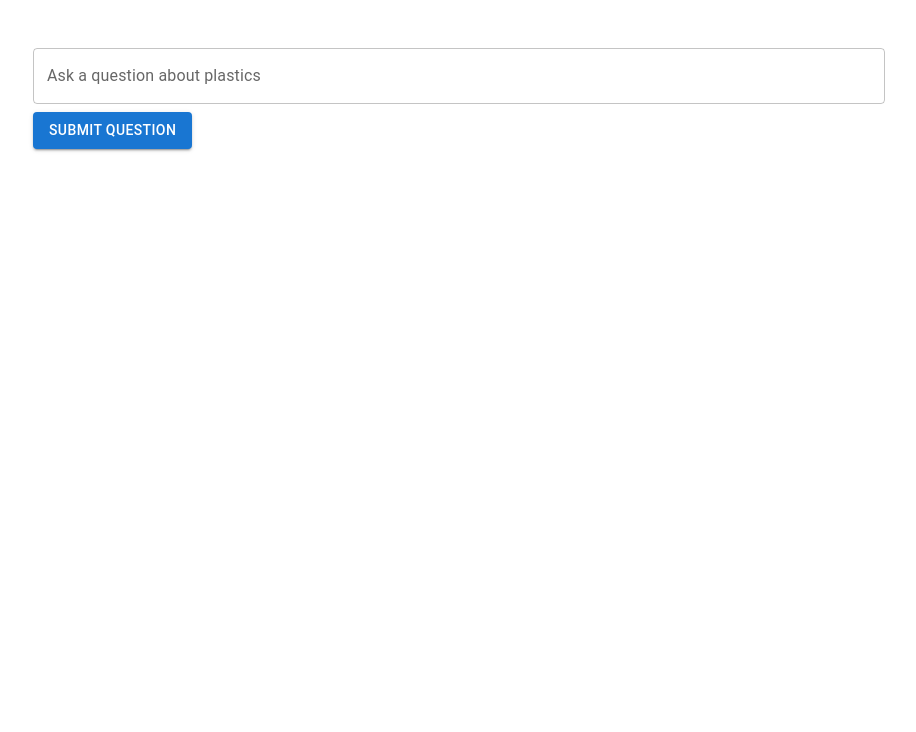
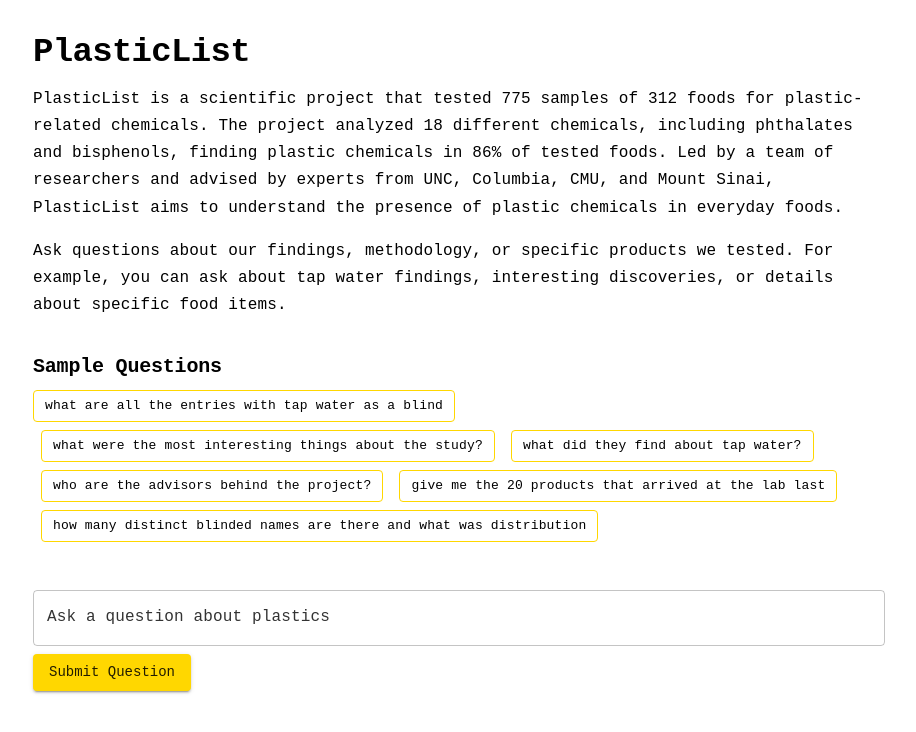
Before and after one commit to echen333/plasticlist, a Next.js app in the folder frontend/: page / in a window 1280 px wide. Shown: the top 732 px of the page, without its empty margins (181-1097 px from the left). Built offline with nearby package versions, Linux system fonts and the light colour scheme.

Commit message:
Improve landing page with description, MUI theme, sample queries
Co-Authored-By: Edward Chen <echen333us@gmail.com>

```diff
--- a/frontend/app/page.tsx
+++ b/frontend/app/page.tsx
@@ -3,12 +3,51 @@
 
 import { useState } from 'react';
 import { useRouter } from 'next/navigation';
-import { TextField, Button, Container } from '@mui/material';
+import { TextField, Button, Container, Typography, Box, Chip, Stack } from '@mui/material';
+
+const sampleQueries = [
+  "what are all the entries with tap water as a blind",
+  "what were the most interesting things about the study?",
+  "what did they find about tap water?",
+  "who are the advisors behind the project?",
+  "give me the 20 products that arrived at the lab last",
+  "how many distinct blinded names are there and what was distribution"
+];
 
 export default function HomePage() {
   const [question, setQuestion] = useState('');
   const [isLoading, setIsLoading] = useState(false);
   const router = useRouter();
+
+  const handleSampleQuery = (sample: string) => {
+    setQuestion(sample);
+    handleSubmitDirect(sample);
+  };
+
+  const handleSubmitDirect = async (sample: string) => {
+    setIsLoading(true);
+    try {
+      const res = await fetch('/api/query/initial', {
+        method: 'POST',
+        headers: { 'Content-Type': 'application/json' },
+        body: JSON.stringify({ question: sample })
+      });
+
+      const data = await res.json();
+
+      if (data.error) {
+        throw new Error(data.error);
+      }
+
+      if (data.id) {
+        router.push(`/query/${data.id}`);
+      }
+    } catch (err) {
+      console.error('Error:', err);
+    } finally {
+      setIsLoading(false);
+    }
+  };
 
   const handleSubmit = async (e: React.FormEvent) => {
     e.preventDefault();
@@ -41,6 +80,34 @@ export default function HomePage() {
 
   return (
     <Container maxWidth="md" sx={{ mt: 4 }}>
+      <Box sx={{ mb: 4 }}>
+        <Typography variant="h4" gutterBottom>
+          PlasticList
+        </Typography>
+        <Typography variant="body1" paragraph>
+          PlasticList is a scientific project that tested 775 samples of 312 foods for plastic-related chemicals. The project analyzed 18 different chemicals, including phthalates and bisphenols, finding plastic chemicals in 86% of tested foods. Led by a team of researchers and advised by experts from UNC, Columbia, CMU, and Mount Sinai, PlasticList aims to understand the presence of plastic chemicals in everyday foods.
+        </Typography>
+        <Typography variant="body1" paragraph>
+          Ask questions about our findings, methodology, or specific products we tested. For example, you can ask about tap water findings, interesting discoveries, or details about specific food items.
+        </Typography>
+      </Box>
+      <Box sx={{ mb: 4 }}>
+        <Typography variant="h6" gutterBottom>
+          Sample Questions
+        </Typography>
+        <Stack direction="row" spacing={1} sx={{ flexWrap: 'wrap', gap: 1 }}>
+          {sampleQueries.map((query) => (
+            <Chip
+              key={query}
+              label={query}
+              onClick={() => handleSampleQuery(query)}
+              variant="outlined"
+              sx={{ mb: 1 }}
+              disabled={isLoading}
+            />
+          ))}
+        </Stack>
+      </Box>
       <form onSubmit={handleSubmit}>
         <TextField
           fullWidth
--- a/frontend/app/theme.ts
+++ b/frontend/app/theme.ts
@@ -2,7 +2,62 @@
 import { createTheme } from '@mui/material/styles';
 
 const theme = createTheme({
-  // You can customize your theme here
+  palette: {
+    primary: {
+      main: '#FFD700', // A warm yellow for interactive elements
+      light: '#FFE44D',
+      dark: '#CCB100',
+    },
+    secondary: {
+      main: '#000000',
+    },
+    background: {
+      default: '#FFFFFF',
+      paper: '#FFFFFF',
+    },
+    text: {
+      primary: '#000000',
+      secondary: '#333333',
+    },
+  },
+  typography: {
+    fontFamily: '"Roboto Mono", "Courier New", monospace',
+    h4: {
+      fontWeight: 600,
+      letterSpacing: '-0.02em',
+    },
+    h6: {
+      fontWeight: 600,
+      letterSpacing: '-0.01em',
+    },
+    body1: {
+      lineHeight: 1.7,
+      letterSpacing: '0.01em',
+    },
+  },
+  components: {
+    MuiButton: {
+      styleOverrides: {
+        root: {
+          textTransform: 'none',
+          borderRadius: 4,
+        },
+      },
+    },
+    MuiChip: {
+      styleOverrides: {
+        root: {
+          borderRadius: 4,
+          '&:hover': {
+            backgroundColor: '#FFD70020',
+          },
+        },
+        outlined: {
+          borderColor: '#FFD700',
+        },
+      },
+    },
+  },
 });
 
 export default theme;
```
